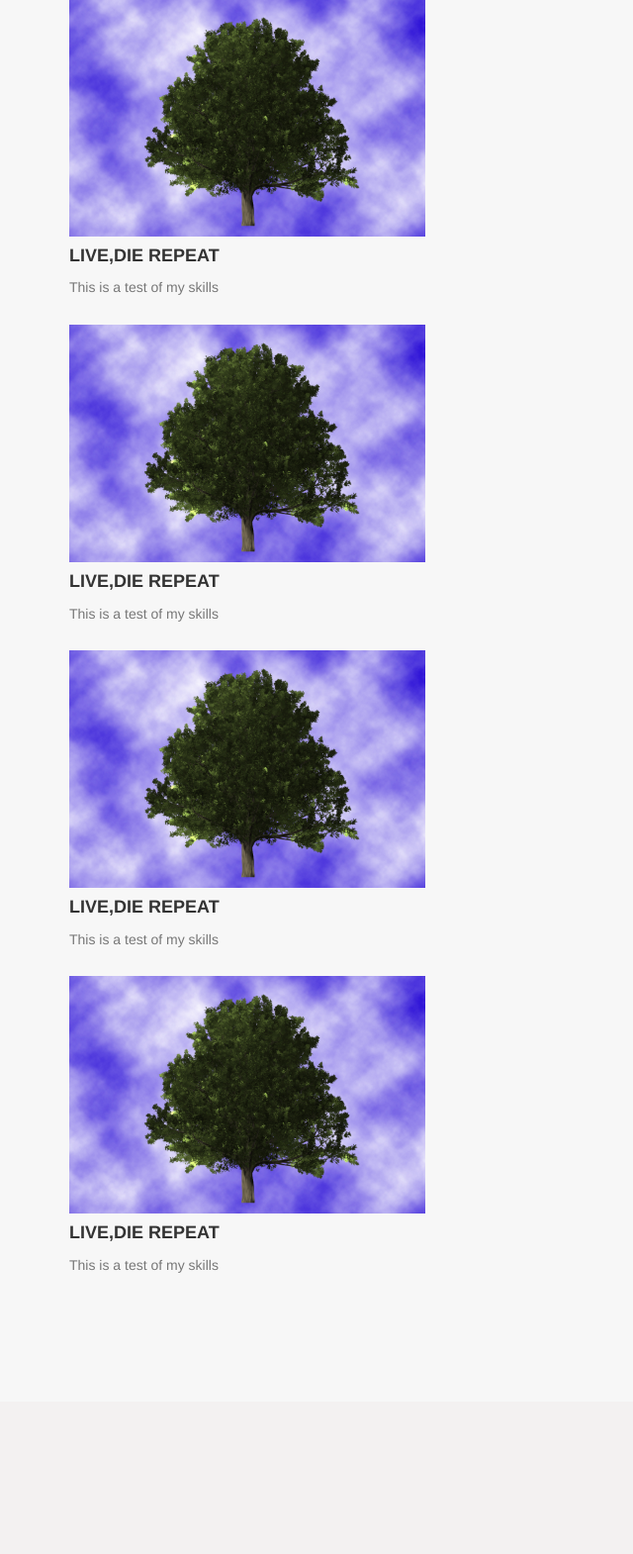
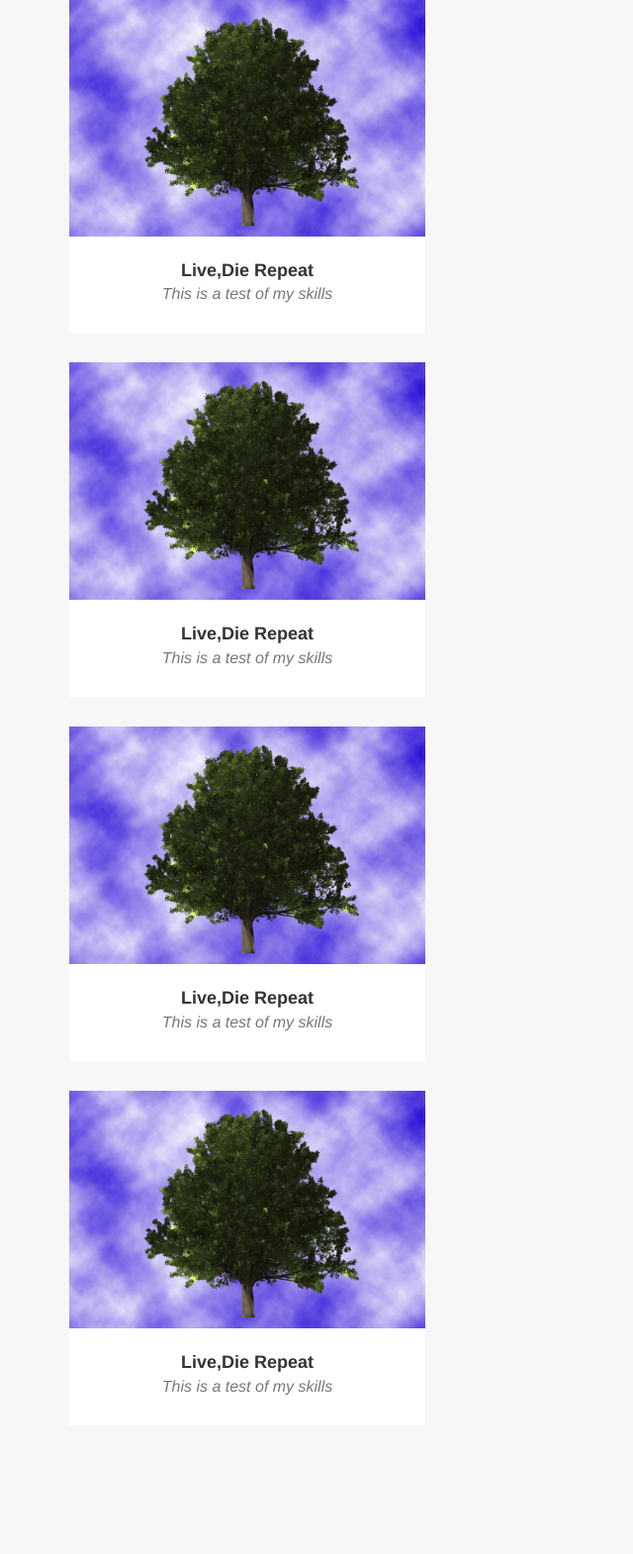
Before and after one commit to Kevin1995/My_Portfolio, a PHP site: page / in a window 1280 px wide. Shown: the part 1217-2787 px from the top of the page at 99% size, without its empty margins (0-640 px from the left). Before the commit the page ends 2503 px from the top, so only its background shows below. Run offline with PHP 8.4, Linux system fonts and the light colour scheme.

Commit message:
sifc
ihcuxn

```diff
--- a/css/home.css
+++ b/css/home.css
@@ -242,13 +242,78 @@ header .intro-text .intro-heading {
 }
 
 #portfolio .portfolio-item {
-	right: 0;
-	margin: 0 0 15px;
+    right: 0;
+    margin: 0 0 15px;
 }
 
 #portfolio .portfolio-item .portfolio-link {
-	display:block;
-	position:relative;
-	margin:0 auto;
-	max-width:400px;
+    display: block;
+    position: relative;
+    margin: 0 auto;
+    max-width: 400px;
 }
+
+#portfolio .portfolio-item .portfolio-link .portfolio-hover {
+    position: absolute;
+    width: 100%;
+    height: 100%;
+    opacity: 0;
+    background: #1ee2e7;
+    -webkit-transition: all ease .5s;
+    -moz-transition: all ease .5s;
+    transition: all ease .5s;
+}
+
+#portfolio .portfolio-item .portfolio-link .portfolio-hover:hover {
+    opacity: 1;
+}
+
+#portfolio .portfolio-item .portfolio-link .portfolio-hover .portfolio-hover-content {
+    position: absolute;
+    top: 50%;
+    width: 100%;
+    height: 20px;
+    margin-top: -12px;
+    text-align: center;
+    font-size: 20px;
+    color: #fff;
+}
+
+#portfolio .portfolio-item .portfolio-link .portfolio-hover .portfolio-hover-content i {
+    margin-top: -12px;
+}
+
+#portfolio .portfolio-item .portfolio-link .portfolio-hover .portfolio-hover-content h3,
+#portfolio .portfolio-item .portfolio-link .portfolio-hover .portfolio-hover-content h4 {
+    margin: 0;
+}
+
+#portfolio .portfolio-item .portfolio-caption {
+    margin: 0 auto;
+    padding: 25px;
+    max-width: 400px;
+    text-align: center;
+    background-color: #fff;
+}
+
+#portfolio .portfolio-item .portfolio-caption h4 {
+    margin: 0;
+    text-transform: none;
+}
+
+#portfolio .portfolio-item .portfolio-caption p {
+    margin: 0;
+    font-family: "Droid Serif","Helvetica Neue",Helvetica,Arial,sans-serif;
+    font-size: 16px;
+    font-style: italic;
+}
+
+#portfolio * {
+    z-index: 2;
+}
+
+@media(min-width:767px) {
+    #portfolio .portfolio-item {
+        margin: 0 0 30px;
+    }
+}
```
